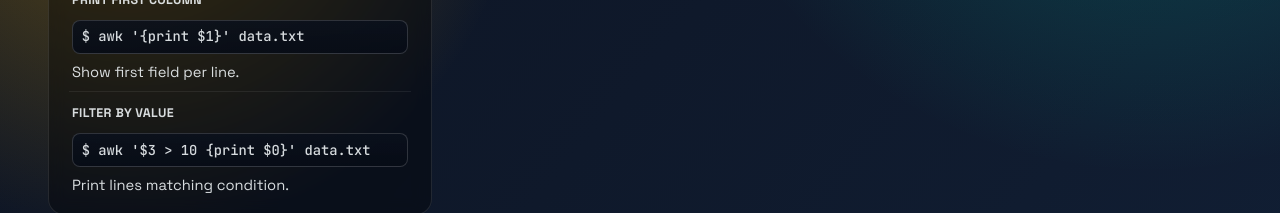
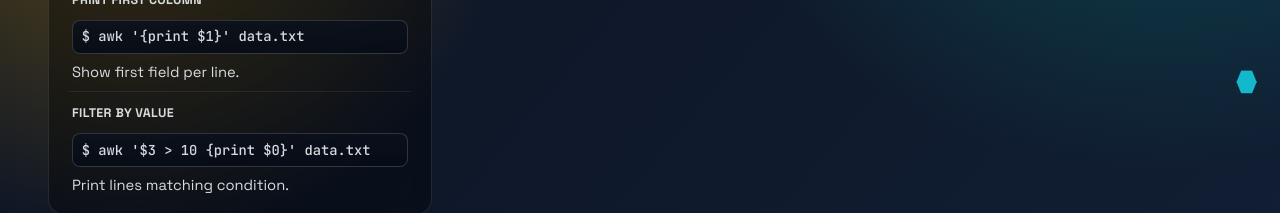
Before and after one commit to Prevole/oh-my-refcardz, a Next.js app: page /cheatsheets/awk in a window 1280 px wide. Shown: the part 318-531 px from the top of the page. Built offline with nearby package versions, Linux system fonts and the light colour scheme.

Commit message:
Add scroll indication

```diff
--- a/src/app/cheatsheets/[slug]/page.tsx
+++ b/src/app/cheatsheets/[slug]/page.tsx
@@ -2,6 +2,7 @@ import React from "react";
 import { notFound } from "next/navigation";
 import { SheetShortcuts } from "@/app/cheatsheets/[slug]/sheet-shortcuts";
 import { SheetAccentProvider } from "@/app/cheatsheets/[slug]/sheet-accent-provider";
+import { SheetSectionNavigation } from "@/app/cheatsheets/[slug]/sheet-section-navigation";
 import { SheetCommandsShell } from "@/components/sheets/sheet-commands-shell";
 import { YamlSheetRenderer } from "@/components/sheets/sheet-renderer";
 import { TechIcon } from "@/components/ui/tech-icon";
@@ -54,6 +55,7 @@ export default async function CheatSheetPage({ params }: Props) {
             </SheetCommandsShell>
           </div>
         </main>
+        <SheetSectionNavigation sections={sheet.sections} sheetColor={sheet.color} sheetColorFrom={sheet.colorFrom} />
       </SheetAccentProvider>
     </div>
   );
--- /dev/null
+++ b/src/app/cheatsheets/[slug]/sheet-section-navigation.tsx
@@ -0,0 +1,61 @@
+"use client";
+
+import { useMemo, useSyncExternalStore } from "react";
+import { useUISettings } from "@/hooks/use-ui-settings";
+import { SELECTED_SHEET_ACCENT_KEY } from "@/lib/constants";
+import { SectionNavigation } from "@/components/navigation/section-navigation";
+import { buildSectionAnchorId } from "@/lib/section-navigation";
+
+type Props = {
+  sections: Array<{ title: string }>;
+  sheetColor: string;
+  sheetColorFrom: string;
+};
+
+function subscribe(callback: () => void): () => void {
+  const handleStorageChange = (event: StorageEvent) => {
+    if (event.key === SELECTED_SHEET_ACCENT_KEY || event.key === null) {
+      callback();
+    }
+  };
+  window.addEventListener("storage", handleStorageChange);
+  return () => window.removeEventListener("storage", handleStorageChange);
+}
+
+function getSnapshot(): string | null {
+  if (typeof window === "undefined") return null;
+  return window.sessionStorage.getItem(SELECTED_SHEET_ACCENT_KEY);
+}
+
+function getServerSnapshot(): string | null {
+  return null;
+}
+
+export function SheetSectionNavigation({ sections, sheetColor, sheetColorFrom }: Props) {
+  const { settings } = useUISettings();
+  const sessionAccentColor = useSyncExternalStore(subscribe, getSnapshot, getServerSnapshot);
+
+  const baseColor = useMemo(() => {
+    switch (settings.modern.colorMode) {
+      case "normal":
+        return sheetColor;
+      case "category":
+        return sheetColorFrom;
+      case "hexa":
+      case "grid":
+        return sessionAccentColor ?? sheetColorFrom;
+      default:
+        return sheetColor;
+    }
+  }, [settings.modern.colorMode, sheetColor, sheetColorFrom, sessionAccentColor]);
+
+  const items = useMemo(() => {
+    return sections.map((section, index) => ({
+      id: buildSectionAnchorId("sheet-section", section.title, index),
+      label: section.title,
+      color: `color-mix(in srgb, ${baseColor} ${Math.max(40, 92 - index * 12)}%, white)`,
+    }));
+  }, [sections, baseColor]);
+
+  return <SectionNavigation items={items} ariaLabel="Section navigation" />;
+}
--- a/src/app/globals.css
+++ b/src/app/globals.css
@@ -7,6 +7,10 @@
   --surface-soft: #243b56;
   --accent: #ffb703;
   --accent-2: #00d1b2;
+}
+
+html {
+  scroll-behavior: smooth;
 }
 
 @theme inline {
--- a/src/app/home-client.tsx
+++ b/src/app/home-client.tsx
@@ -28,6 +28,8 @@ import { HomeInfoModal } from "@/components/home/home-info-modal";
 import { HelpButton } from "@/components/help/help-button";
 import { SettingsButton } from "@/components/settings/settings-button";
 import { SettingsPanel } from "@/components/settings/settings-panel";
+import { SectionNavigation } from "@/components/navigation/section-navigation";
+import { buildSectionAnchorId } from "@/lib/section-navigation";
 import { HomeInlineHelp } from "@/components/help/inline-keybinding-help";
 import { useUISettings } from "@/hooks/use-ui-settings";
 import { useKeybindings } from "@/hooks/use-keybindings";
@@ -153,6 +155,14 @@ export function HomeClient({ categories }: Props) {
   // Flatten all visible cards
   const visibleCards = useMemo(() => {
     return categoryLayouts.flatMap(({ category }) => category.sheets);
+  }, [categoryLayouts]);
+
+  const categoryNavigationItems = useMemo(() => {
+    return categoryLayouts.map(({ category }, index) => ({
+      id: buildSectionAnchorId("home-category", category.title, index),
+      label: category.title,
+      color: category.color,
+    }));
   }, [categoryLayouts]);
 
   const selectedCard = visibleCards[selectedIndex] ?? null;
@@ -428,12 +438,12 @@ export function HomeClient({ categories }: Props) {
         />
 
         <section className="mt-8 space-y-8" ref={boardMeasureRef} style={hexBoardStyle}>
-          {categoryLayouts.map(({ category, rows }) => {
+          {categoryLayouts.map(({ category, rows }, categoryIndex) => {
             const positionedSheets = getPositionedItems(rows, hexCellSize);
             const boardDimensions = getHexBoardDimensions(rows, hexCellSize);
 
             return (
-              <div key={category.id}>
+              <div key={category.id} id={buildSectionAnchorId("home-category", category.title, categoryIndex)}>
                 <div className="flex items-center gap-3">
                   <span className="font-mono text-[0.7rem] tracking-[0.18em] text-white/45">
                     {String(category.order).padStart(2, "0")}
@@ -633,6 +643,8 @@ export function HomeClient({ categories }: Props) {
       {/* Settings Button */}
       <SettingsButton onClick={() => setSettingsPanelOpen(true)} />
 
+      <SectionNavigation items={categoryNavigationItems} ariaLabel="Category navigation" />
+
       {/* Settings Panel */}
       <SettingsPanel
         isOpen={settingsPanelOpen}
--- /dev/null
+++ b/src/components/navigation/section-navigation.module.css
@@ -0,0 +1,73 @@
+.nav {
+  position: fixed;
+  top: 50%;
+  right: 1.5rem;
+  transform: translateY(-50%);
+  z-index: 95;
+}
+
+.list {
+  display: flex;
+  flex-direction: column;
+  gap: 0.6rem;
+  margin: 0;
+  padding: 0;
+  list-style: none;
+}
+
+.item {
+  position: relative;
+  display: flex;
+  justify-content: flex-end;
+}
+
+.link {
+  display: inline-flex;
+  align-items: center;
+  justify-content: center;
+  width: 1.2rem;
+  height: 1.35rem;
+  border: 1px solid color-mix(in srgb, var(--section-color) 70%, white);
+  background: color-mix(in srgb, var(--section-color) 85%, black 15%);
+  clip-path: polygon(25% 4%, 75% 4%, 96% 50%, 75% 96%, 25% 96%, 4% 50%);
+  box-shadow: 0 0 0 1px rgba(13, 19, 33, 0.55);
+  transition: transform 0.15s ease, filter 0.15s ease;
+}
+
+.link:hover,
+.link:focus-visible {
+  transform: scale(1.08);
+  filter: brightness(1.08);
+}
+
+.link[data-active="true"] {
+  transform: scale(1.14);
+  filter: brightness(1.12);
+  box-shadow:
+    0 0 0 1px rgba(13, 19, 33, 0.55),
+    0 0 0 3px color-mix(in srgb, var(--section-color) 35%, transparent);
+}
+
+.label {
+  position: absolute;
+  right: calc(100% + 0.6rem);
+  top: 50%;
+  transform: translateY(-50%);
+  pointer-events: none;
+  opacity: 0;
+  border-radius: 0.45rem;
+  border: 1px solid color-mix(in srgb, var(--section-color) 40%, transparent);
+  background: rgba(13, 19, 33, 0.92);
+  padding: 0.22rem 0.48rem;
+  color: rgba(255, 255, 255, 0.88);
+  font-size: 0.72rem;
+  font-family: var(--font-mono);
+  letter-spacing: 0.02em;
+  white-space: nowrap;
+  transition: opacity 0.15s ease;
+}
+
+.item:hover .label,
+.item:focus-within .label {
+  opacity: 1;
+}
--- /dev/null
+++ b/src/components/navigation/section-navigation.tsx
@@ -0,0 +1,71 @@
+"use client";
+
+import { useEffect, useState, type CSSProperties } from "react";
+import { buildSectionAnchorId } from "@/lib/section-navigation";
+import styles from "./section-navigation.module.css";
+
+type SectionNavigationItem = {
+  id: string;
+  label: string;
+  color: string;
+};
+
+type Props = {
+  items: SectionNavigationItem[];
+  ariaLabel: string;
+};
+
+export function SectionNavigation({ items, ariaLabel }: Props) {
+  const [activeId, setActiveId] = useState<string | null>(items[0]?.id ?? null);
+
+  useEffect(() => {
+    if (items.length === 0) return;
+
+    const sectionElements = items
+      .map((item) => document.getElementById(item.id))
+      .filter((element): element is HTMLElement => element !== null);
+
+    if (sectionElements.length === 0) return;
+
+    const observer = new IntersectionObserver(
+      (entries) => {
+        const visibleEntries = entries
+          .filter((entry) => entry.isIntersecting)
+          .sort((a, b) => a.boundingClientRect.top - b.boundingClientRect.top);
+
+        if (visibleEntries.length > 0) {
+          setActiveId(visibleEntries[0].target.id);
+        }
+      },
+      {
+        rootMargin: "-35% 0px -55% 0px",
+        threshold: 0.01,
+      }
+    );
+
+    sectionElements.forEach((element) => observer.observe(element));
+
+    return () => observer.disconnect();
+  }, [items]);
+
+  if (items.length === 0) return null;
+
+  return (
+    <nav className={styles.nav} aria-label={ariaLabel}>
+      <ul className={styles.list}>
+        {items.map((item) => (
+          <li key={item.id} className={styles.item} style={{ "--section-color": item.color } as CSSProperties}>
+            <a
+              href={`#${item.id}`}
+              className={styles.link}
+              data-active={activeId === item.id}
+              aria-label={`Go to ${item.label}`}
+              title={item.label}
+            />
+            <span className={styles.label}>{item.label}</span>
+          </li>
+        ))}
+      </ul>
+    </nav>
+  );
+}
--- a/src/components/sheets/sheet-renderer.tsx
+++ b/src/components/sheets/sheet-renderer.tsx
@@ -1,6 +1,7 @@
 import { SheetGrid, SheetCard } from "@/components/sheets/sheet-grid";
 import { SheetCommand } from "@/components/sheets/sheet-command";
 import { SheetShortcut } from "@/components/sheets/sheet-shortcut";
+import { buildSectionAnchorId } from "@/lib/section-navigation";
 import type { YamlCheatSheet, CheatSheetItem } from "@/lib/yaml-cheatsheets";
 import cheatsheetStyles from "./cheatsheet-rendering.module.css";
 
@@ -11,8 +12,8 @@ type Props = {
 export function YamlSheetRenderer({ sheet }: Props) {
   return (
     <>
-      {sheet.sections.map((section) => (
-        <div key={section.title}>
+      {sheet.sections.map((section, index) => (
+        <div key={section.title} id={buildSectionAnchorId("sheet-section", section.title, index)}>
           <h2 className={cheatsheetStyles.sectionTitle}>{section.title}</h2>
           <SheetGrid>
             {section.cards.map((card) => (
--- /dev/null
+++ b/src/lib/section-navigation.ts
@@ -0,0 +1,11 @@
+function slugifyAnchorSegment(value: string): string {
+  return value
+    .toLowerCase()
+    .trim()
+    .replace(/[^a-z0-9]+/g, "-")
+    .replace(/^-+|-+$/g, "") || "section";
+}
+
+export function buildSectionAnchorId(prefix: string, label: string, index: number): string {
+  return `${prefix}-${slugifyAnchorSegment(label)}-${index + 1}`;
+}
```
